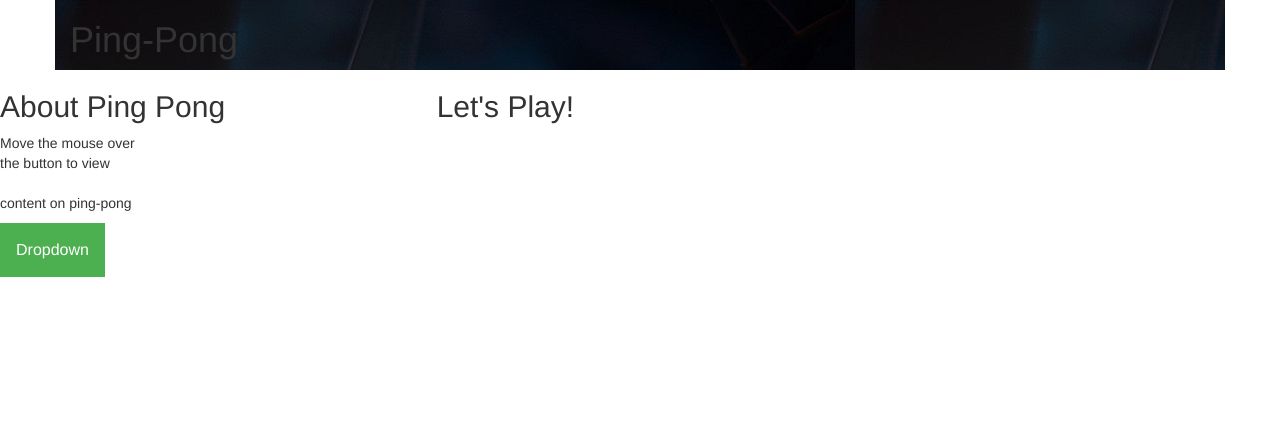
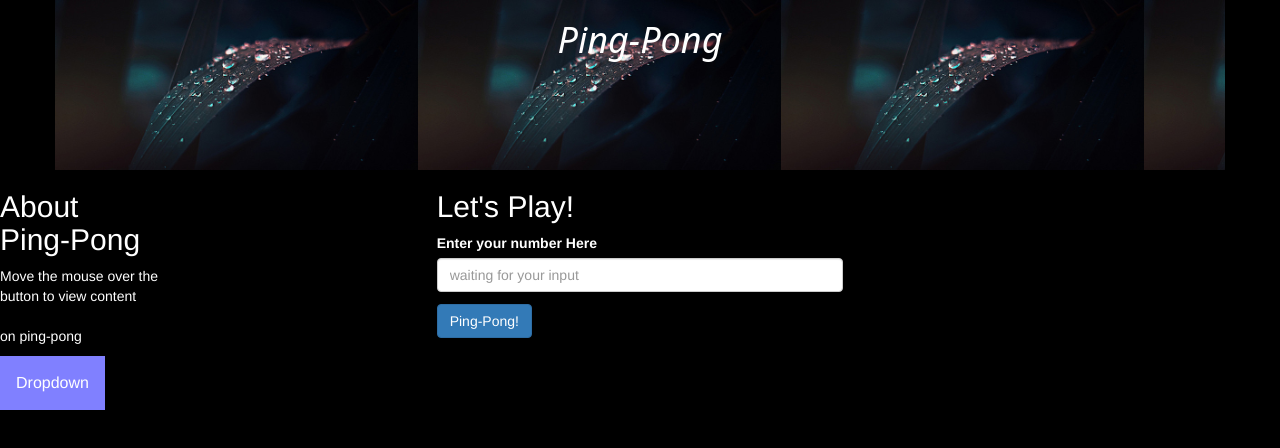
Before and after one commit to BrianNgeno/ping-pong, a plain HTML site: page index.html in a window 1280 px wide. Drawn offline with nearby package versions, Linux system fonts and the light colour scheme.

Commit message:
added form to be filled by user

```diff
--- a/css/styles.css
+++ b/css/styles.css
@@ -1,5 +1,5 @@
 .dropbtn {
-  background-color: #4CAF50;
+  background-color: #8080ff;
   color: white;
   padding: 16px;
   font-size: 16px;
@@ -28,7 +28,7 @@
 }
 
 .dropdown-content a:hover {
-  background-color: #ddd;
+  background-color: #8080ff;
 }
 
 .dropdown:hover .dropdown-content {
@@ -36,10 +36,28 @@
 }
 
 .dropdown:hover .dropbtn {
-  background-color: #3e8e41;
+  background-color: #4dd2ff;
 }
 
 #head {
-  background-image: url(../images/head.jpg);\
+  background-image: url(../images/head.jpg);
+  color: white;
+  text-align: center;
+  padding-bottom: 100px;
+  font-style: italic;
+  font-family: system-ui;
+  background-size: contain;
+}
+
+body {
+  background-color: black;
   color: white;
 }
+
+#body-side {
+  border-color: purple;
+  border-right: 4px;
+}
+#submit{
+  margin-top: 12px;
+}
--- a/index.html
+++ b/index.html
@@ -22,8 +22,9 @@
     <div class="col-md-12">
       <div class="row">
         <div class="col-md-4" id="body-side">
-          <h2>About Ping Pong</h2>
-          <p>Move the mouse over<br> the button to view</br><br> content on ping-pong</br></p>
+          <h2>About<br> Ping-Pong</br></h2>
+          <p>Move the mouse over the <br>button to view content </br><br> on ping-pong</br>
+          </p>
 
           <div class="dropdown">
             <button class="dropbtn">Dropdown</button>
@@ -36,6 +37,17 @@
         </div>
         <div class="col-md-8" id="body-center">
           <h2>Let's Play!</h2>
+          <form>
+            <div class="form-group">
+              <label>Enter your number Here</label>
+              <div class="row">
+              <div class=col-md-6>
+              <input type="text" class="form-control" placeholder="waiting for your input">
+            </div>
+          </div>
+              <button type="submit" class="btn btn-primary" id="submit">Ping-Pong!</button>
+            </div>
+          </form>
         </div>
       </div>
     </div>
--- a/js/scripts.js
+++ b/js/scripts.js
@@ -0,0 +1,3 @@
+$('[data-text]').on('keyup', function(){
+  $(this).attr('data-text', $(this).text());
+});
```
Also changed, not shown: images/user.png (added).
